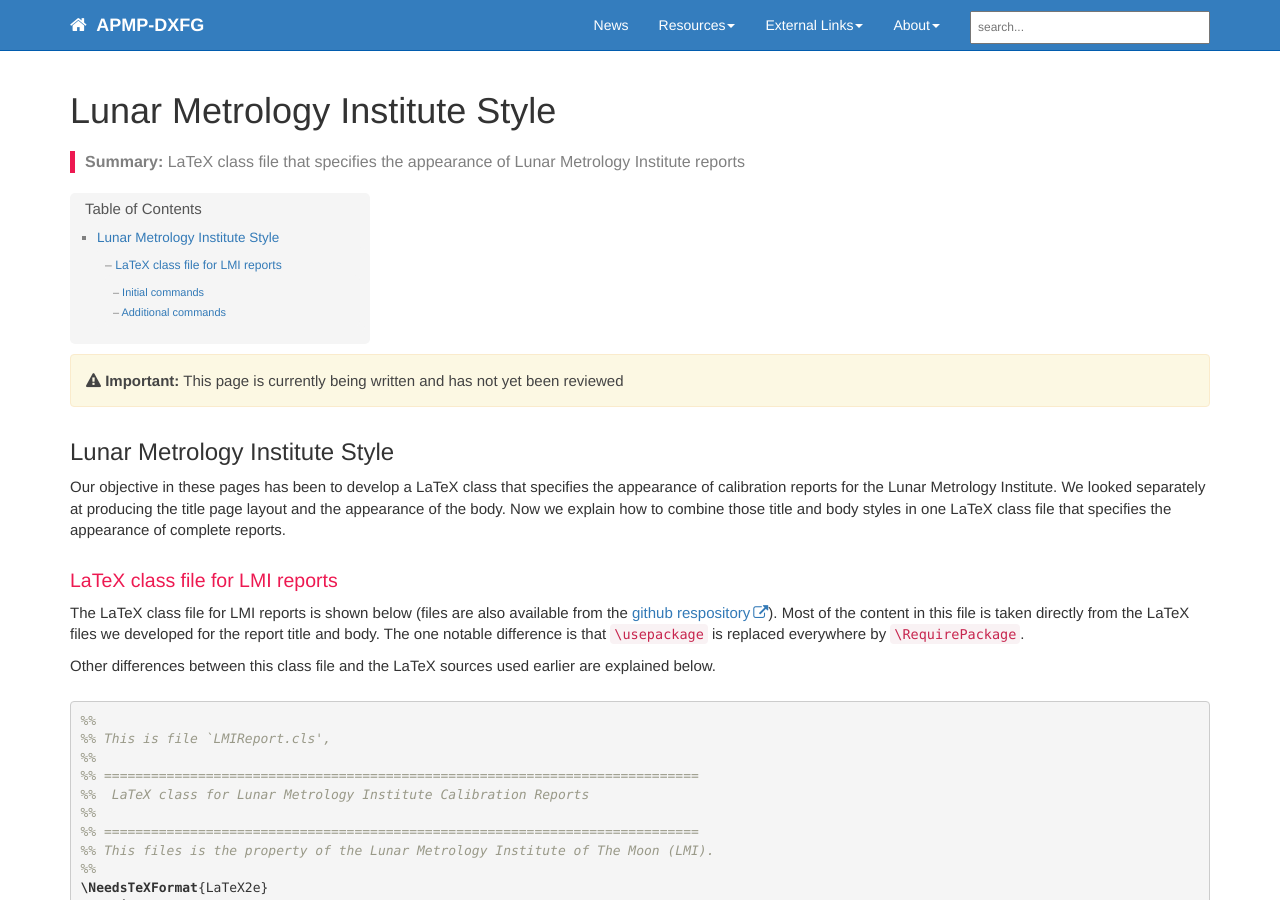
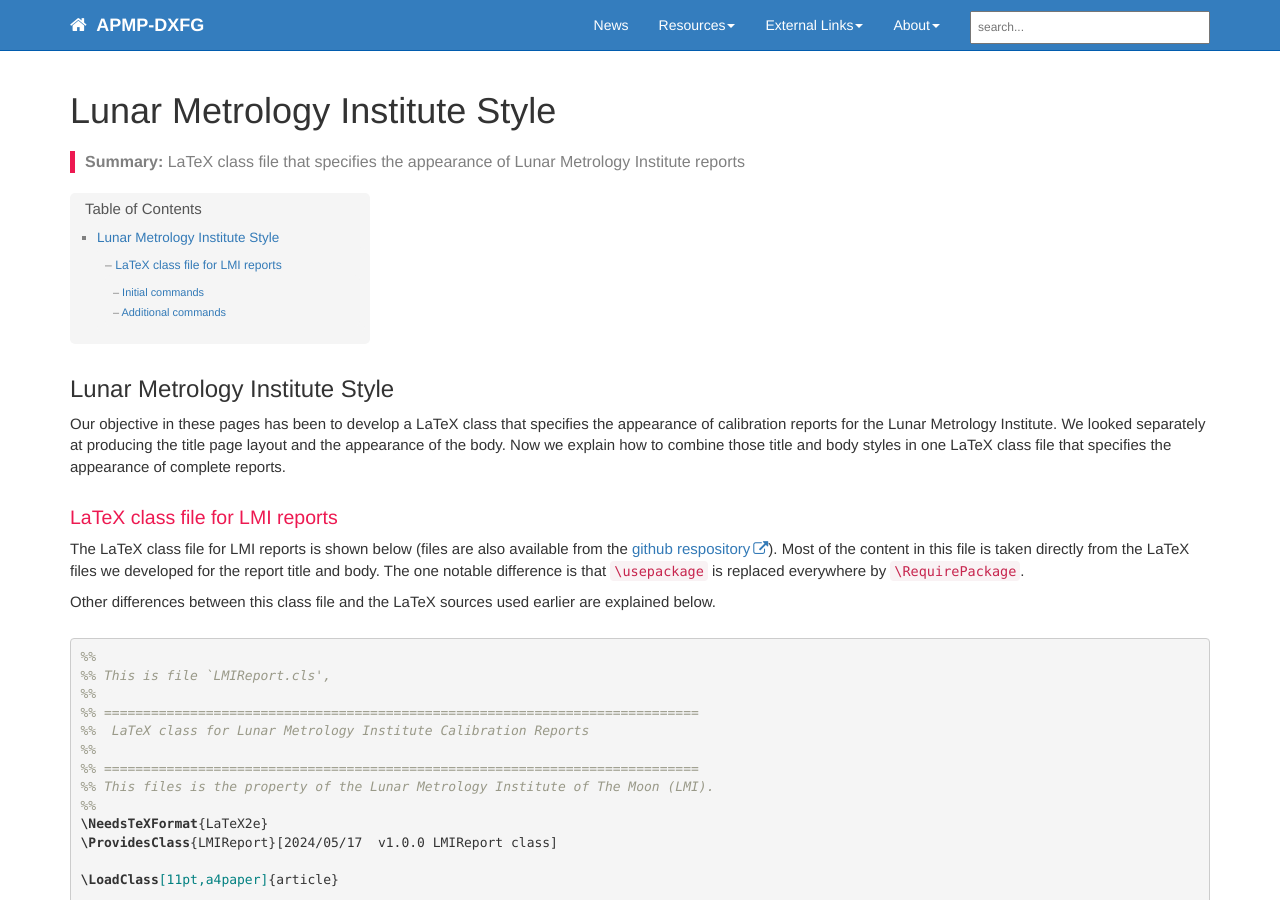
Before and after one commit to apmp-dxfg/apmp-dxfg.github.io, a Jekyll site: the page built from pages/dxfg/dxfg-pdfa-tut-report-style.md, in a window 1280 px wide and 900 px high. Built offline with Jekyll 4.4.1, drawn with Linux system fonts in a browser that asks for light colours; comment, search, counter and statistics services are not loaded.

Commit message:
Removed warning about work in progress at the top

```diff
--- a/pages/dxfg/dxfg-pdfa-tut-report-style.md
+++ b/pages/dxfg/dxfg-pdfa-tut-report-style.md
@@ -7,8 +7,6 @@ toc: true
 mathjax: true
 layout: page
 ---
-{% include important.html content="This page is currently being written and has not yet been reviewed" %}
-
 ## Lunar Metrology Institute Style
 
 Our objective in these pages has been to develop a LaTeX class that specifies the appearance of calibration reports for the Lunar Metrology Institute.
```
